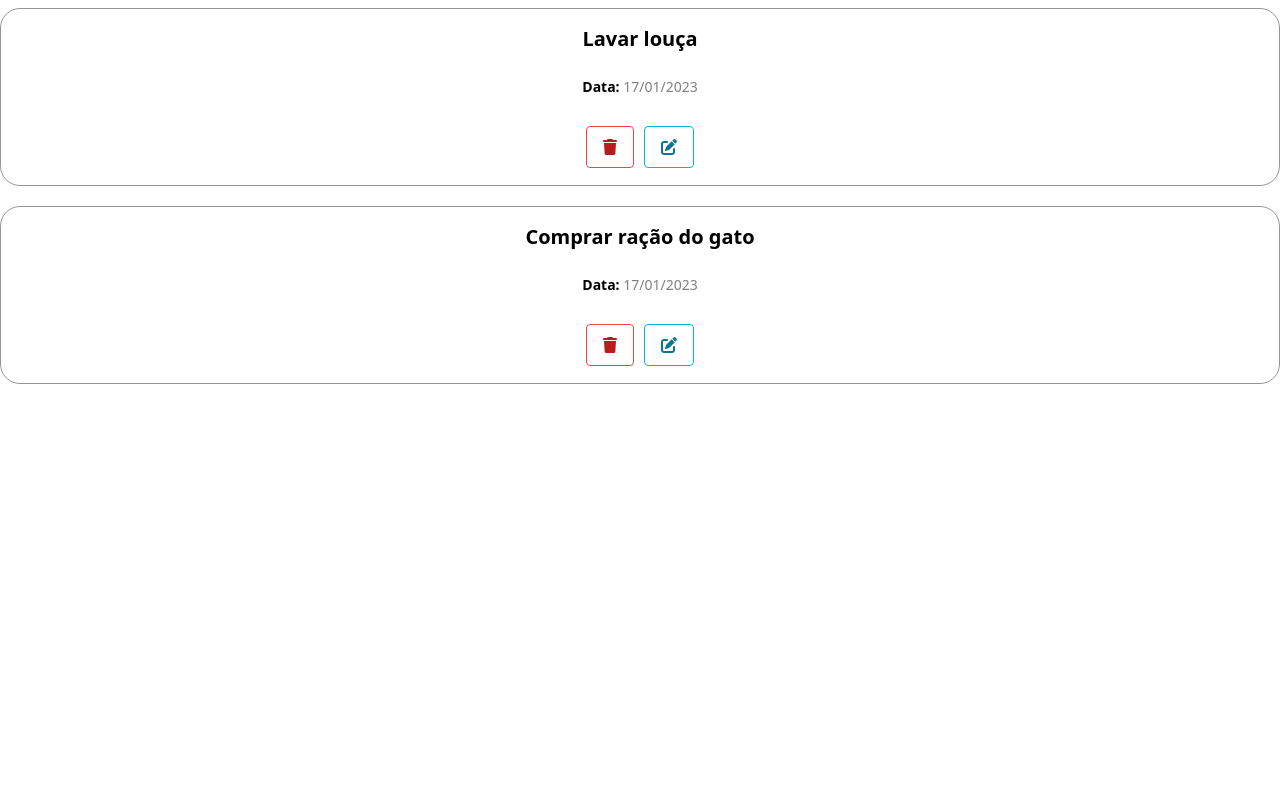
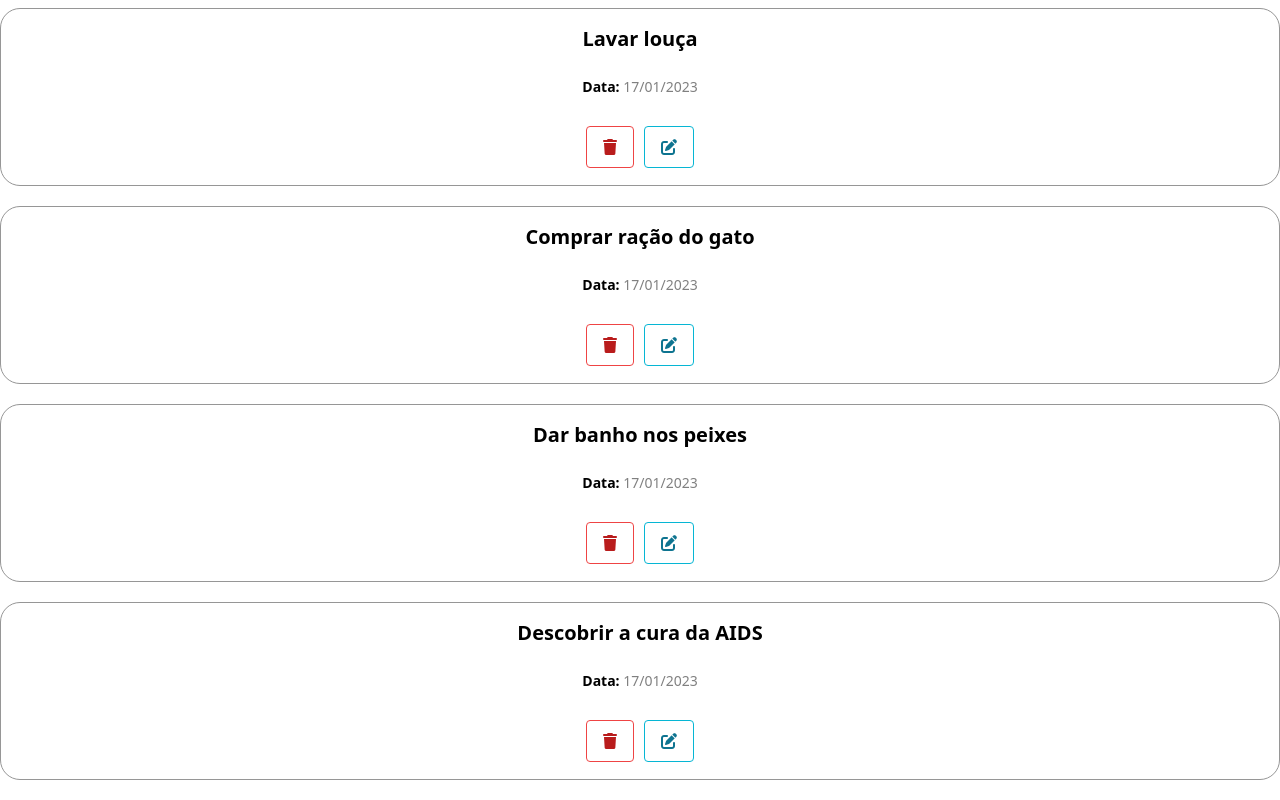
Before and after one commit to mateusmaranhao12/tasks_list, a Vue app: page / in a window 1280 px wide. Shown: the part 949-1749 px from the top of the page. Before the commit the page ends 1353 px from the top, so only its background shows below. Built offline with nearby package versions, Linux system fonts and the light colour scheme; data requests are answered from the project's data file.

Commit message:
implement method limparFormulario()

```diff
--- a/db/db.json
+++ b/db/db.json
@@ -15,6 +15,14 @@
     {
       "tarefa": "Comprar ração do gato",
       "id": 4
+    },
+    {
+      "tarefa": "Dar banho nos peixes",
+      "id": 5
+    },
+    {
+      "tarefa": "Descobrir a cura da AIDS",
+      "id": 6
     }
   ]
 }
--- a/src/views/ListarTarefa.vue
+++ b/src/views/ListarTarefa.vue
@@ -64,6 +64,12 @@
 
           await req.json()
 
+          this.limparFormulario()
+
+        },
+
+        limparFormulario() {
+          this.tarefa = ''
         }
 
       }
```
